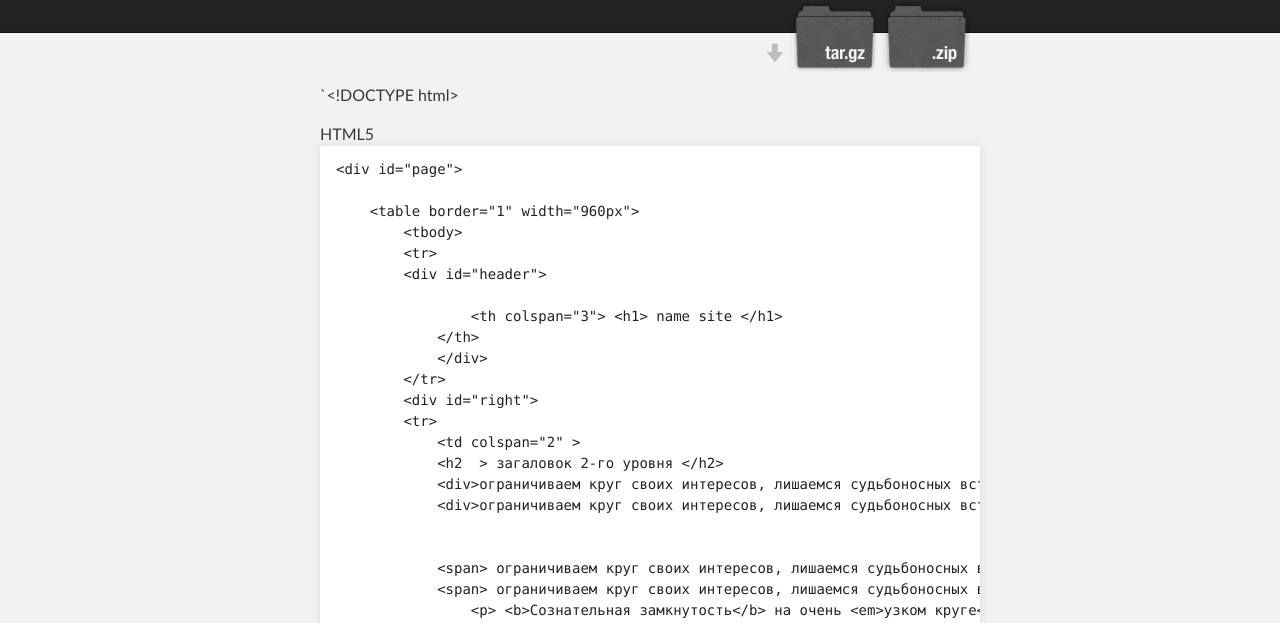
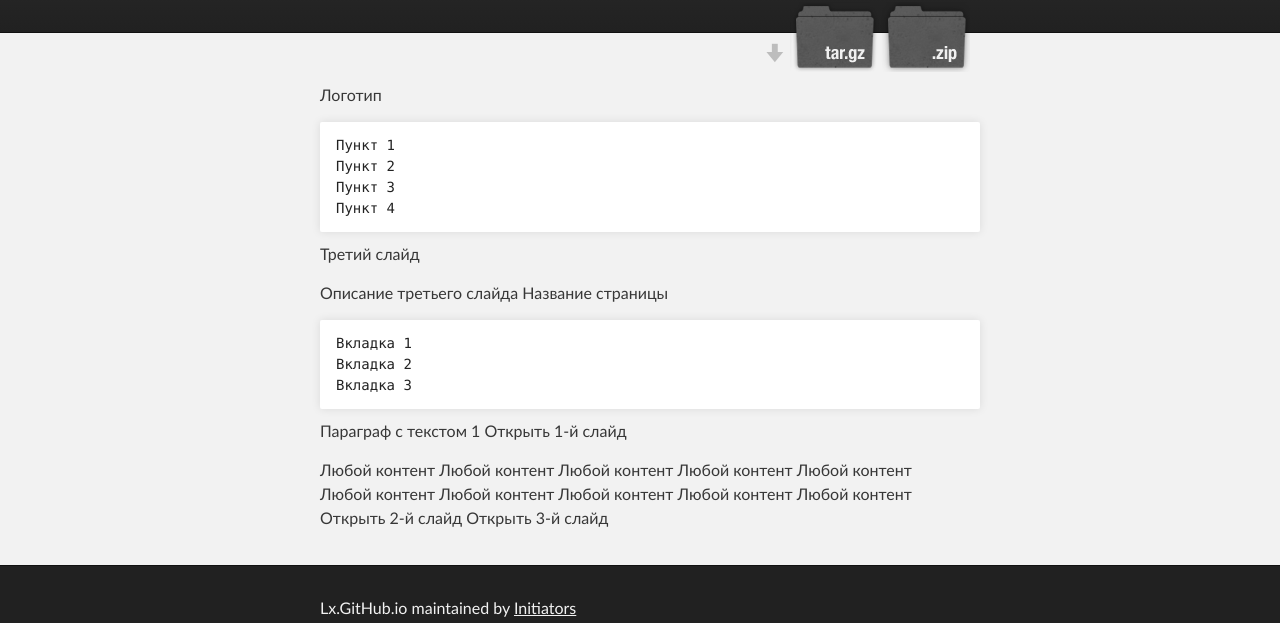
Before and after one commit to Initiators/LX.github.io, a plain HTML site: page index.html in a window 1280 px wide. Shown: the part 177-800 px from the top of the page. Drawn offline with Linux system fonts and the light colour scheme.

Commit message:
Create master branch via GitHub

```diff
--- a/index.html
+++ b/index.html
@@ -31,103 +31,30 @@
     <!-- MAIN CONTENT -->
     <div id="main_content_wrap" class="outer">
       <section id="main_content" class="inner">
-        <p>`&lt;!DOCTYPE html&gt;
+        <p>Логотип</p>
 
-    </p>
-
-         HTML5
-
-
-
-        <br>
-
-
-
-<pre><code>&lt;div id="page"&gt;
-
-    &lt;table border="1" width="960px"&gt;
-        &lt;tbody&gt;
-        &lt;tr&gt;
-        &lt;div id="header"&gt;
-
-                &lt;th colspan="3"&gt; &lt;h1&gt; name site &lt;/h1&gt;
-            &lt;/th&gt;
-            &lt;/div&gt;
-        &lt;/tr&gt;
-        &lt;div id="right"&gt;
-        &lt;tr&gt;
-            &lt;td colspan="2" &gt;
-            &lt;h2  &gt; загаловок 2-го уровня &lt;/h2&gt;
-            &lt;div&gt;ограничиваем круг своих интересов, лишаемся судьбоносных встреч,&lt;/div&gt;
-            &lt;div&gt;ограничиваем круг своих интересов, лишаемся судьбоносных встреч,&lt;/div&gt;
-
-
-            &lt;span&gt; ограничиваем круг своих интересов, лишаемся судьбоносных встреч, &lt;/span&gt;
-            &lt;span&gt; ограничиваем круг своих интересов, лишаемся судьбоносных встреч, &lt;/span&gt;
-                &lt;p&gt; &lt;b&gt;Сознательная замкнутость&lt;/b&gt; на очень &lt;em&gt;узком круге&lt;/em&gt; общения приводит к тому, &lt;br&gt;
-                &lt;sup&gt;что мы&lt;/sup&gt; ограничиваем круг своих интересов, лишаемся судьбоносных встреч,&lt;br&gt;
-                &lt;sub&gt;а вслед&lt;/sub&gt;  за этим и новых возможностей, которые могли бы менять нашу жизнь в лучшую сторону.&lt;br&gt;
-                Одиночество &lt;del&gt;среди&lt;/del&gt;  людей становится &lt;ins&gt;все&lt;/ins&gt; большей проблемой для современного мира.&lt;br&gt;
-            &lt;/p&gt;
-            &lt;img src="image/IMG_1706.jpg" alt="картинка" width="500" &gt;
-            &lt;img src="image/%D0%97%D0%B0%D0%BA%D0%B0%D1%82.jpg" alt="картинка" width="500" &gt;
-            &lt;pre&gt;
-            for 1=10;
-               print 1;
-            exit;
-                    &lt;/pre&gt;
-
-            &lt;blockquote&gt;  могли бы менять&lt;br&gt;  &lt;a href="new1.html#par3"&gt;
-            wikipedia&lt;/a&gt;
-            &lt;/blockquote&gt;
-            &lt;address&gt;
-            Адрес : Moscow, street&lt;br&gt;
-            телефон : +99090090&lt;br&gt;
-            E-mail:&lt;a href="mailto://arislan@gmail.com"&gt; arislan@gmail.com &lt;/a&gt; &lt;br&gt;
-
-
-            &lt;/address&gt;
-            &lt;p&gt; Сознательная &lt;mark&gt; замкнутость &lt;/mark&gt; на очень узком круге общения приводит к тому, &lt;br&gt;
-            что мы ограничиваем круг своих интересов, лишаемся судьбоносных встреч,&lt;br&gt;
-            а вслед за этим и новых возможностей, которые могли бы менять нашу жизнь в лучшую сторону.&lt;br&gt;
-            Одиночество среди людей становится все большей проблемой для современного мира.&lt;br&gt; &lt;/p&gt;
-            &lt;h3&gt; загаловок 3-го уровня &lt;/h3&gt;
-            &lt;h4&gt; загаловок 4-го уровня &lt;/h4&gt;
-
-
-
-            &lt;form action="new.html" method="POST"&gt;
-                &lt;label for="first_name"&gt; ваше имя: &lt;/label&gt; &lt;input type="text" id="first_name" name="first name" placeholder="ваше имя"&gt;&lt;br&gt;
-                 &lt;label for="password"&gt; Ваш пароль :&lt;/label&gt; &lt;input type="password" id="password" name="password"
-                 placeholder="password"&gt;&lt;br&gt;
-                &lt;input  type="checkbox" value="1"&gt; remeber me &lt;br&gt;
-                 Ваш пол :&lt;input type="radio" value="male" name="sex"&gt; Мужской : Женский &lt;input type="radio" name="sex" value="female"&gt;&lt;br&gt;
-                &lt;textarea name="comments" rows="10" cols="30"&gt;&lt;/textarea&gt;&lt;br&gt;
-                &lt;input type="submit" name="submit" method="post" value="отправить"&gt;
-            &lt;/form&gt;
-    &lt;/td&gt;
-            &lt;td width="300" valign="top"  &gt;
-            &lt;ol&gt;
-                    &lt;li&gt; &lt;a href="#"&gt;Элемент списка 1 &lt;/a&gt; &lt;/li&gt;
-                        &lt;ul&gt;
-                            &lt;li&gt; &lt;a href="#"&gt; суб-Элемент списка 2 &lt;/a&gt; &lt;/li&gt;
-                            &lt;li &gt; &lt;a href="#"&gt; Суб-Элемент списка 2 &lt;/a&gt; &lt;/li&gt;
-                            &lt;li&gt; &lt;a href="#"&gt; Суб-Элемент списка 2 &lt;/a&gt; &lt;/li&gt;
-                            &lt;li&gt; &lt;a href="#"&gt; Суб-Элемент списка 2 &lt;/a&gt; &lt;/li&gt;
-                        &lt;/ul&gt;
-                    &lt;li&gt;Элемент списка 3 &lt;/li&gt;
-                    &lt;li&gt;Элемент списка 4 &lt;/li&gt;
-            &lt;/ol&gt;
-            &lt;/td&gt;
-
-        &lt;/tr&gt;
-        &lt;/tbody&gt;
-    &lt;/table&gt;
+<pre><code>Пункт 1
+Пункт 2
+Пункт 3
+Пункт 4
 </code></pre>
 
-<p>
+<p>Третий слайд</p>
 
-   <a href="wikipedia.com">wiki-ea</a>`</p>
+<p>Описание третьего слайда
+Название страницы</p>
+
+<pre><code>Вкладка 1
+Вкладка 2
+Вкладка 3
+</code></pre>
+
+<p>Параграф с текстом 1
+Открыть 1-й слайд</p>
+
+<p>Любой контент Любой контент Любой контент Любой контент Любой контент Любой контент Любой контент Любой контент Любой контент Любой контент
+Открыть 2-й слайд
+Открыть 3-й слайд</p>
       </section>
     </div>
 
```
Also changed, not shown: params.json (+1 -1 lines).
